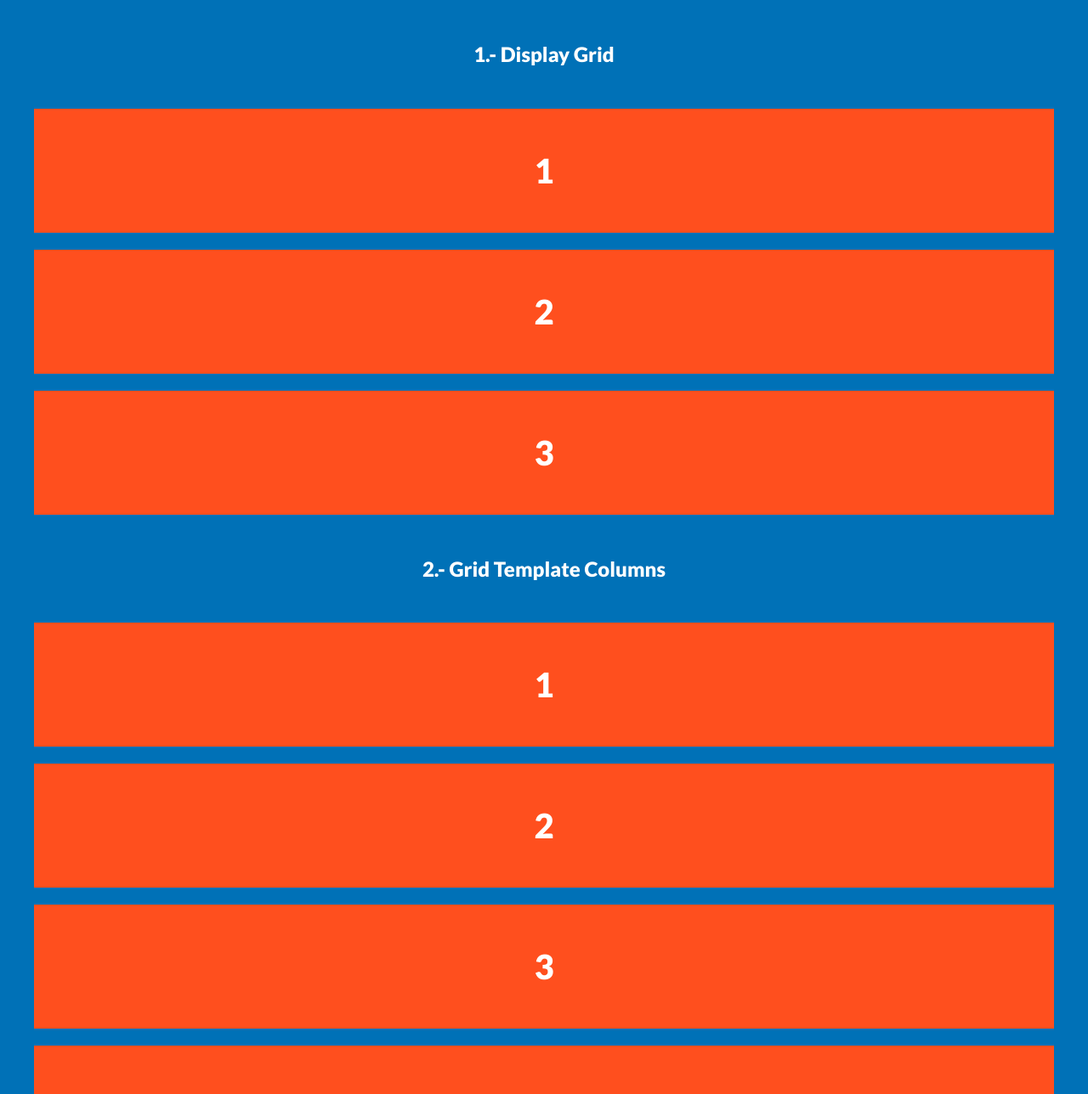
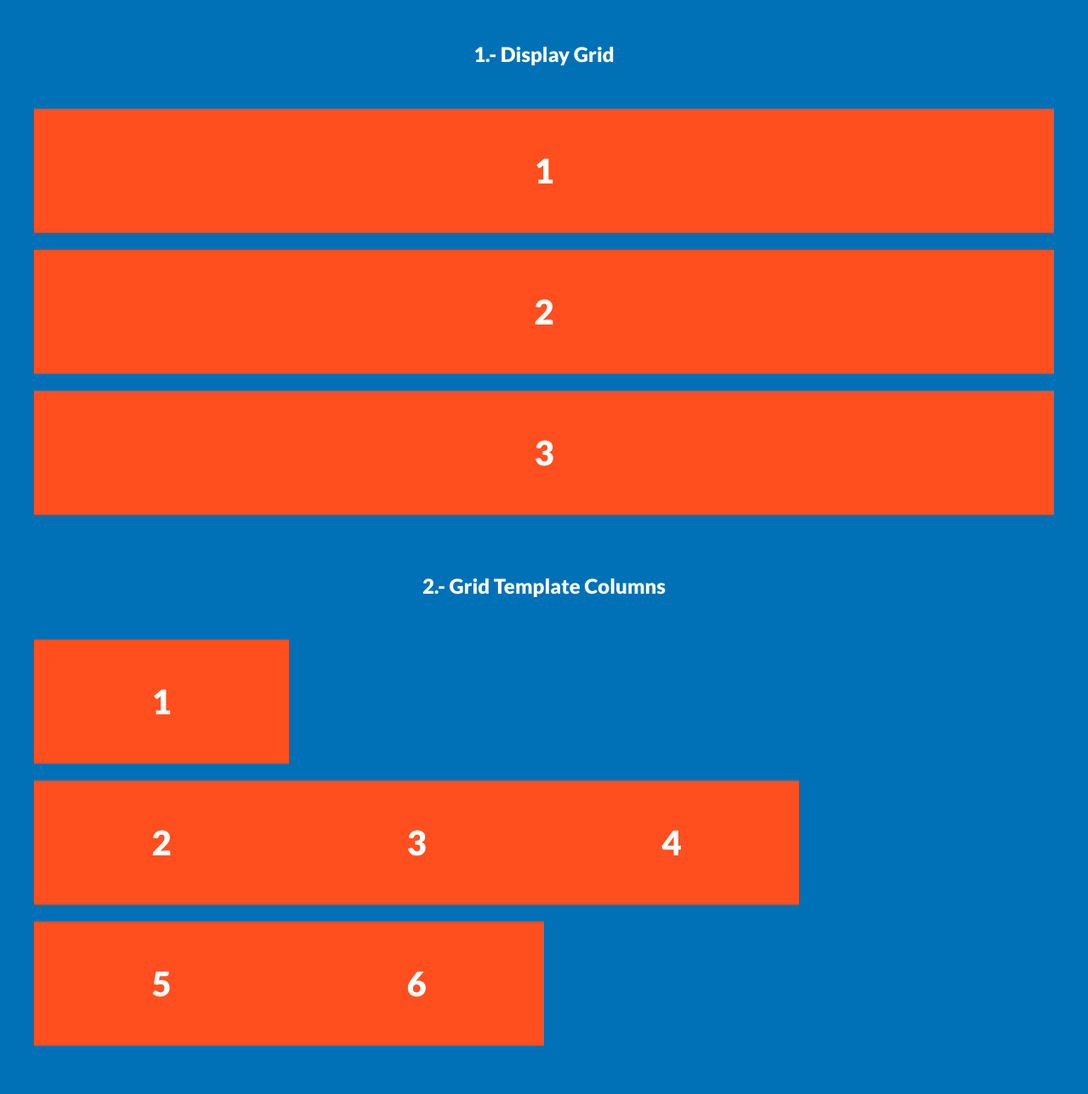
Before and after one commit to psyQore/Practica-Grid-Conceptos-Basicos, a plain HTML site: page index.html in a window 1280 px wide. Shown: the part 240-1528 px from the top of the page at 85% size. Drawn offline with Linux system fonts and the light colour scheme.

Commit message:
Ejemplo grid template columsn pocisionamiento

```diff
--- a/css/style.css
+++ b/css/style.css
@@ -1,6 +1,6 @@
 :root {
   --azul: #0071b7;
-    --blanco: #FFF;
+  --blanco: #fff;
   --naranja: #ff4f1e;
 }
 html {
@@ -9,7 +9,7 @@ html {
 
 body {
   background-color: var(--azul);
-    font-family:  'Lato', sans-serif;
+  font-family: "Lato", sans-serif;
   font-size: 1.6rem;
 }
 
@@ -18,7 +18,6 @@ body {
   text-align: center;
   color: var(--blanco);
   padding: 5rem;
-
 }
 .caja-curso h1 {
   margin: 0;
@@ -35,8 +34,8 @@ body {
   padding: 0;
 }
 
-
-h1, h2 {
+h1,
+h2 {
   color: var(--blanco);
   text-align: center;
   margin: 5rem 0;
@@ -56,3 +55,18 @@ h1, h2 {
   font-size: 4rem;
   margin-bottom: 2rem;
 }
+
+/* 1 -  Display Grid */
+.grid-1 {
+  display: grid;
+}
+
+/* 2 -  Grid Template Columns */
+.grid-2 {
+  display: grid;
+  grid-template-columns: repeat(3, 300px);
+}
+
+.grid-2 .box:nth-child(2){
+    grid-column: 1 / 2;
+}
```
Lines whose indentation alone changed are shown as unchanged.
